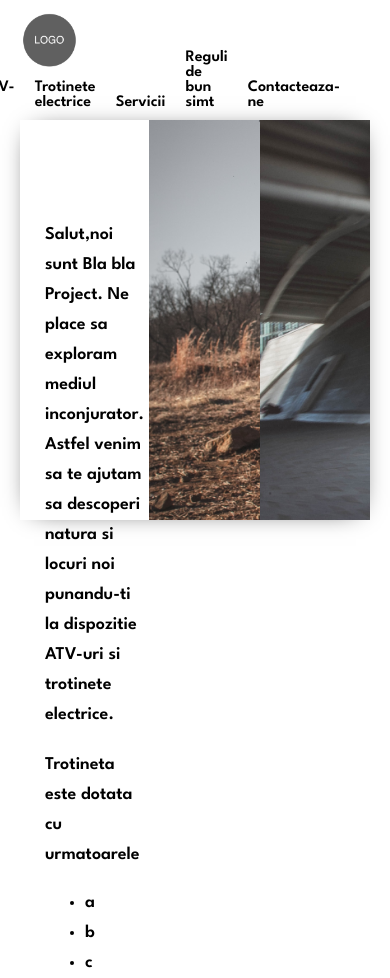
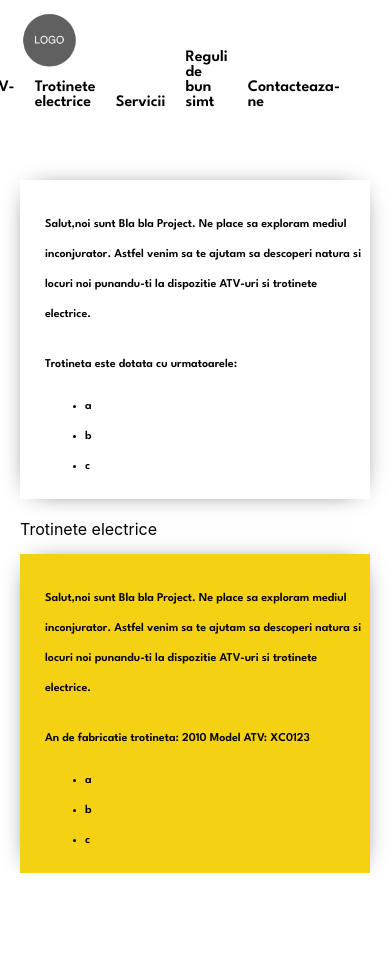
Before and after one commit to MercurA/atv-website, a Next.js app: page / in a window 390 px wide. After the commit the page ends 873 px from the top, so only its background shows below. Built offline with nearby package versions, Linux system fonts and the light colour scheme.

Commit message:
added more configs and fixes

```diff
--- a/components/cards/LargeCard.jsx
+++ b/components/cards/LargeCard.jsx
@@ -2,7 +2,7 @@ import Image from 'next/image'
 import { useEffect, useState } from 'react'
 import styles from './styles.module.scss'
 
-const LargeCard = ({images=[], component}, hasBg=false) => {
+const LargeCard = ({images=[], component ,hasBg=false} ) => {
     const [hasImage, setHasImage] = useState(false)
 
     useEffect(() => {
@@ -21,7 +21,7 @@ const LargeCard = ({images=[], component}, hasBg=false) => {
     }
 
     return (
-        <div className={styles.cardContainerNoBg}>
+        <div className={`${styles.cardContainerNoBg} ${hasBg && styles.backgroundYellow}` }>
             <div className={styles.descriptionHalf}>
                 {component && component}
             </div>
--- a/components/cards/styles.module.scss
+++ b/components/cards/styles.module.scss
@@ -29,12 +29,17 @@
 
 
 // LargeCard.jsx
+.backgroundYellow {
+    background-color: $brand_yellow;
+}
+
 .cardContainerNoBg {
     width: 100%;
     height: 400px;
     box-shadow: 0px 1px 26px -14px;
     display: flex;
     flex-direction: row;
+    margin-bottom: 20px;
 
     .description {
         width: 100%;
@@ -47,17 +52,41 @@
         width: 40%;
         height: 100%;
         display: flex;
-        padding-top: 100px;
+        padding-top: 50px;
         padding-left: 20px;
         line-height: 30px;
         font-family: $font_spartan;
         font-weight: 600;
         font-size: 18px;
+
+        @media only screen and (max-width: 768px) {
+          padding-top: 30px;
+        }
+
+        @media only screen and (max-width: 425px) {
+           width: 100%;
+         }
     }
+
     .images {
         display: flex;
         width: 100%;
         height: 100%;
+        @media only screen and (max-width: 1024px) {
+            & > :nth-child(1) {
+                display: none;
+            }
+        }
+
+        @media only screen and (max-width: 768px) {
+           & > :nth-child(1) {
+               display: none;
+           }
+        }
+
+        @media only screen and (max-width: 425px) {
+            display: none;
+         }
 
         .imageItem {
             width: 100%;
--- a/components/navigation/styles.module.scss
+++ b/components/navigation/styles.module.scss
@@ -8,7 +8,8 @@
     padding: 50px;
     position: fixed;
     top: 0;
-
+    background-color: white;
+    z-index: 1;
     .menuItem {
         font-family: $font_spartan;
         font-weight: 600;
--- a/components/textComponents/styles.module.scss
+++ b/components/textComponents/styles.module.scss
@@ -3,6 +3,13 @@
 
 .container {
    padding: 0 5px 5px 5px;
+   @media only screen and (max-width: 1024px) {
+       font-size: 14px;
+    }
+
+    @media only screen and (max-width: 768px) {
+        font-size: 12px;
+    }
     .title {
         margin-top: 20px;
     }
--- a/constants/strings.js
+++ b/constants/strings.js
@@ -2,7 +2,18 @@ const strings_RO = {
     yearOfFabrication: 'An de fabricatie: ',
     atvModel: 'Model ATV: ',
     cardListTitle: 'ATV-ul este dotat cu urmatoarele:',
-    largeCardText_1: 'Salut,noi sunt Bla bla Project. Ne place sa exploram mediul inconjurator. Astfel venim sa te ajutam sa descoperi natura si locuri noi punandu-ti la dispozitie ATV-uri si trotinete electrice.'
+    largeCardText_1: 'Salut,noi sunt Bla bla Project. Ne place sa exploram mediul inconjurator. Astfel venim sa te ajutam sa descoperi natura si locuri noi punandu-ti la dispozitie ATV-uri si trotinete electrice.',
+    largeCardText_2: 'An de fabricatie trotineta: 2010 Model ATV: XC0123',
+    largeCardText_3: ['Inchiriere ATV - 250 lei/h Inchiriere', 'Trotineta electrica - 60 lei/h','Training de siguranta si utilizare','Echipament : casca, vesta reflectorizanta.'],
+    largeCardText_title_list_1: ['Trotineta este dotata cu urmatoarele: ', 'a', 'b', 'c'],
+    largeCardText_title_list_2: ['Recomandari Trasee/Zone:', 'Trasee ATV: Colibita - link /Piatra fantanele - link', 'Trasee Trotineta: Bargau -link'],
+    largeCardText_title_list_3: ['Ce am de luat in vedere cand inchiriez un dispozitiv?','ATV-ul/trotineta electrica sunt in perfecta stare de functionare si va rugam sa le returnati in aceeasi stare','Aveti grija de natura/mediul inconjurator atunci cand folositi unul din dispozitivele noastre', 'Nu distrugeti natura/dispozitivul inchiriat','Fiti atenti unde parcati dispozitivul inchiriat (nu-l lasati in zone interzise)', 'Fiti atenti cum folositi dispozitivul inchiriat si tineti cont de trainingul facut la inceput', 'Daca dispozitivul inchiriat nu mai functioneaza corespunzator, va rugam sa ne contactati', 'Returnati dispozitivul in locul din care a fost luat initial'],
+    largeCardText_title: 'Ce am de luat in vedere cand inchiriez un dispozitiv?',
+    section_atv: 'Atv-uri',
+    section_scooters: 'Trotinete electrice',
+    section_services: 'Servicii',
+    section_rules: 'Reguli de bun simt',
+    section_contact: 'Contacteaza-ne'
 }
 
 export default strings_RO;
--- a/pages/index.js
+++ b/pages/index.js
@@ -1,6 +1,7 @@
 import LargeCard from "../components/cards/LargeCard"
 import TextComponent from "../components/textComponents/TextComponent"
 import strings_RO from "../constants/strings"
+import styles from './styles.module.scss'
 
 const DATA = {
   path: "/images/atv_1.jpeg" ,
@@ -17,9 +18,24 @@ const mainStyle = {
 }
 
 const MainPage = () => {
+
   return (
-    <div style={mainStyle}>
-      <LargeCard images={['/images/atv.png', '/images/troti.png']} component={<TextComponent text={strings_RO.largeCardText_1} title='Trotineta este dotata cu urmatoarele' list={['a','b','c']}/>}/>
+    <div className={styles.mainContainer}>
+      <LargeCard
+        images={['/images/atv.png', '/images/troti.png']}
+        component={<TextComponent text={strings_RO.largeCardText_1} title={strings_RO.largeCardText_title_list_1[0]} list={['a','b','c']}/>}
+        />
+      <div className={styles.sectionTitle}>{strings_RO.section_scooters}</div>
+      <LargeCard
+        images={['/images/troti1.png']}
+        hasBg={true}
+        component={<TextComponent text={strings_RO.largeCardText_1} title='An de fabricatie trotineta: 2010 Model ATV: XC0123' list={['a','b','c']}/>}
+      />
+      {/* <div className={styles.sectionTitle}>{strings_RO.section_scooters}</div>
+      <LargeCard
+        images={['/images/troti1.png']}
+        component={<TextComponent text={strings_RO.largeCardText_1} title='An de fabricatie trotineta: 2010 Model ATV: XC0123' list={['a','b','c']}/>}
+      />  */}
     </div>
   )
 }
--- /dev/null
+++ b/pages/styles.module.scss
@@ -0,0 +1,15 @@
+.mainContainer {
+    height: 100vh;
+    padding: 130px 20px 0px 20px;
+    display: flex;
+    flex-direction: column;
+
+    @media only screen and (max-width: 425px) {
+        padding: 180px 20px 0px 20px;;
+    }
+
+.sectionTitle {
+    margin-bottom: 15px;
+}
+
+}
```
Also changed, not shown: public/images/atv_3.jpg (added), public/images/troti1.png (added).
